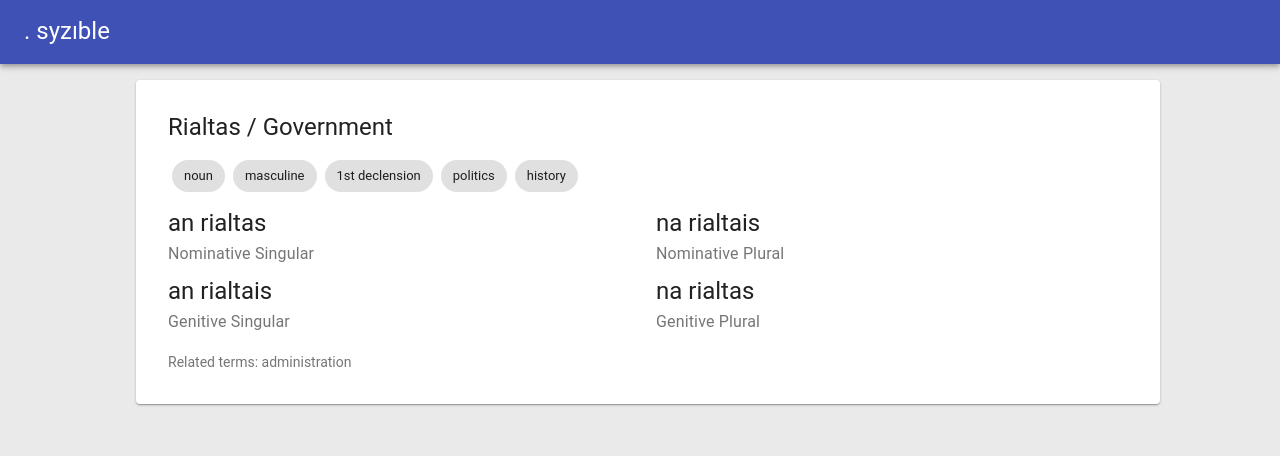
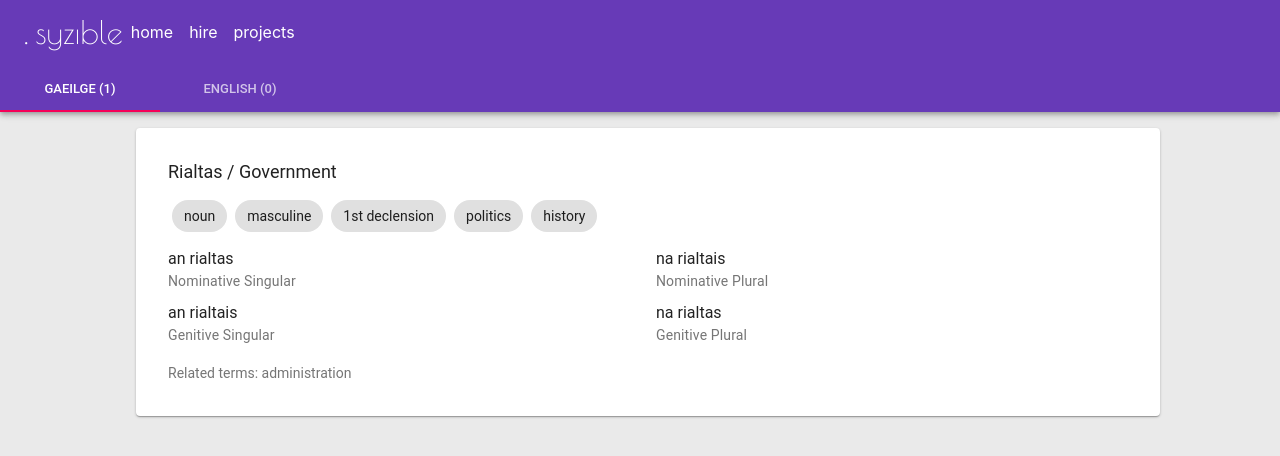
Before and after one commit to oflynned/Syzible, a React (Create React App) app in the folder ui/: page / in a window 1280 px wide. Shown: the top 456 px of the page. Built offline with nearby package versions, Linux system fonts and the light colour scheme.

Commit message:
add header component and delete navbar.js

```diff
--- a/ui/public/index.html
+++ b/ui/public/index.html
@@ -5,36 +5,14 @@
     <link rel="shortcut icon" href="%PUBLIC_URL%/favicon.ico">
     <meta name="viewport" content="width=device-width, initial-scale=1, shrink-to-fit=no">
     <meta name="theme-color" content="#000000">
-    <!--
-      manifest.json provides metadata used when your web app is added to the
-      homescreen on Android. See https://developers.google.com/web/fundamentals/web-app-manifest/
-    -->
+
     <link rel="manifest" href="%PUBLIC_URL%/manifest.json">
-    <!--
-      Notice the use of %PUBLIC_URL% in the tags above.
-      It will be replaced with the URL of the `public` folder during the build.
-      Only files inside the `public` folder can be referenced from the HTML.
-
-      Unlike "/favicon.ico" or "favicon.ico", "%PUBLIC_URL%/favicon.ico" will
-      work correctly both with client-side routing and a non-root public URL.
-      Learn how to configure a non-root public URL by running `npm run build`.
-    -->
-    <title>React App</title>
+    <title>Tearma</title>
   </head>
   <body>
     <noscript>
       You need to enable JavaScript to run this app.
     </noscript>
     <div id="root"></div>
-    <!--
-      This HTML file is a template.
-      If you open it directly in the browser, you will see an empty page.
-
-      You can add webfonts, meta tags, or analytics to this file.
-      The build step will place the bundled scripts into the <body> tag.
-
-      To begin the development, run `npm start` or `yarn start`.
-      To create a production bundle, use `npm run build` or `yarn build`.
-    -->
   </body>
 </html>
--- a/ui/src/App.js
+++ b/ui/src/App.js
@@ -1,9 +1,9 @@
 import React, { Component } from "react";
 import fetch from "isomorphic-fetch";
-import Navbar from "./navbar";
 
 import "./App.css";
 import TermCardList from "./components/termCardList";
+import WebsiteHeader from "./components/websiteHeader";
 
 export default class App extends Component {
 	constructor() {
@@ -34,7 +34,7 @@ export default class App extends Component {
 		const { results } = this.state;
 		return(
 			<div className="App">
-				<Navbar />
+				<WebsiteHeader />
 				<TermCardList results={results} />
 			</div>
 		);
--- a/ui/src/components/termCard.css
+++ b/ui/src/components/termCard.css
@@ -17,6 +17,6 @@
     margin-top: 16px;
 }
 
-h5 {
-    font-size: 50em;
-}
+.px-18 {
+    font-size: 18px
+ }
--- a/ui/src/components/termCard.jsx
+++ b/ui/src/components/termCard.jsx
@@ -52,39 +52,39 @@ export default class TermCard extends Component {
         return  <Card className="card">
                     <div className="contents">
                         <div>
-                            <Typography variant="h5" className="header">{this.capitalise(ga.term)} / {this.capitalise(en.term)}</Typography>
+                            <Typography style={{ fontSize: '18px' }} variant="h5" className="header">{this.capitalise(ga.term)} / {this.capitalise(en.term)}</Typography>
                         </div>
                         <div className="margin-content">
-                            <Chip label="noun" className="chip"/>
-                            <Chip label={ga.gender} className="chip"/>
-                            <Chip label={this.ordinate(ga.declension)} className="chip"/>
-                            <Chip label="politics" className="chip"/>
-                            <Chip label="history" className="chip"/>
+                            <Chip style={{ fontSize: '14px' }} label="noun" className="chip"/>
+                            <Chip style={{ fontSize: '14px' }} label={ga.gender} className="chip"/>
+                            <Chip style={{ fontSize: '14px' }} label={this.ordinate(ga.declension)} className="chip"/>
+                            <Chip style={{ fontSize: '14px' }} label="politics" className="chip"/>
+                            <Chip style={{ fontSize: '14px' }} label="history" className="chip"/>
                         </div>
                         <div className="margin-content">
                             <Grid container spacing={16}>
                                 <Grid item xs={6}>
-                                    <Typography variant="h5">{this.mutate(ga.mutations, "nominative", "singular")}</Typography>
-                                    <Typography variant="subtitle1" color="textSecondary">Nominative Singular</Typography>
+                                    <Typography style={{ fontSize: '16px' }} variant="h5">{this.mutate(ga.mutations, "nominative", "singular")}</Typography>
+                                    <Typography style={{ fontSize: '14px' }} variant="subtitle1" color="textSecondary">Nominative Singular</Typography>
                                 </Grid>
                                 <Grid item xs={6}>
-                                    <Typography variant="h5">{this.mutate(ga.mutations, "nominative", "plural")}</Typography>
-                                    <Typography variant="subtitle1" color="textSecondary">Nominative Plural</Typography>
+                                    <Typography style={{ fontSize: '16px' }} variant="h5">{this.mutate(ga.mutations, "nominative", "plural")}</Typography>
+                                    <Typography style={{ fontSize: '14px' }} variant="subtitle1" color="textSecondary">Nominative Plural</Typography>
                                 </Grid>
                             </Grid>
                             <Grid container spacing={16}>
                                 <Grid item xs={6}>
-                                    <Typography variant="h5">{this.mutate(ga.mutations, "genitive", "singular")}</Typography>
-                                    <Typography variant="subtitle1" color="textSecondary">Genitive Singular</Typography>
+                                    <Typography style={{ fontSize: '16px' }} variant="h5">{this.mutate(ga.mutations, "genitive", "singular")}</Typography>
+                                    <Typography style={{ fontSize: '14px' }} variant="subtitle1" color="textSecondary">Genitive Singular</Typography>
                                 </Grid>
                                 <Grid item xs={6}>
-                                    <Typography variant="h5">{this.mutate(ga.mutations, "genitive", "plural")}</Typography>
-                                    <Typography variant="subtitle1" color="textSecondary">Genitive Plural</Typography>
+                                    <Typography style={{ fontSize: '16px' }} variant="h5">{this.mutate(ga.mutations, "genitive", "plural")}</Typography>
+                                    <Typography style={{ fontSize: '14px' }} variant="subtitle1" color="textSecondary">Genitive Plural</Typography>
                                 </Grid>
                             </Grid>
                         </div>
                         <div className="margin-content">
-                            <Typography color="textSecondary">Related terms: administration</Typography>
+                            <Typography style={{ fontSize: '14px' }} color="textSecondary">Related terms: administration</Typography>
                         </div>
                     </div>
                 </Card>
--- /dev/null
+++ b/ui/src/components/websiteHeader.css
@@ -0,0 +1,19 @@
+.primary-font {
+    font-family: 'Poiret One', cursive;
+}
+
+.primary-colour {
+    background-color: #673AB7;
+}
+
+.px-40 {
+    font-size: 32px;
+}
+
+.link-margin {
+    margin: 0 8px;
+}
+
+.float-right {
+    float: right;
+}
--- /dev/null
+++ b/ui/src/components/websiteHeader.jsx
@@ -0,0 +1,42 @@
+import React, { Component } from "react";
+import AppBar from "@material-ui/core/AppBar";
+import Toolbar from "@material-ui/core/Toolbar";
+import Tabs from '@material-ui/core/Tabs';
+import Tab from '@material-ui/core/Tab';
+
+import "typeface-poiret-one"
+import './websiteHeader.css'
+
+export default class WebsiteHeader extends Component {
+    state = {
+        selected: 0
+    }
+
+    handleChange = (_event, selected) => {
+        this.setState({selected});
+    }
+
+    render() {
+        const { selected } = this.state
+
+        return(
+            <div>
+                <AppBar position="static" style={{ backgroundColor: "#673AB7" }}>
+                    <Toolbar>
+                        <span className="primary-font px-40">. syzıble</span>
+                        <div className="">
+                            <a className="link-margin">home</a>
+                            <a className="link-margin">hire</a>
+                            <a className="link-margin">projects</a>
+                        </div>
+                    </Toolbar>
+
+                    <Tabs value={selected} onChange={this.handleChange}>
+                        <Tab label="Gaeilge (1)" />
+                        <Tab label="English (0)" />
+                    </Tabs>
+                </AppBar>
+            </div>
+        );
+    }
+}
--- a/ui/src/navbar.js
+++ /dev/null
@@ -1,20 +0,0 @@
-import React from "react";
-import AppBar from "@material-ui/core/AppBar";
-import Toolbar from "@material-ui/core/Toolbar";
-import Typography from "@material-ui/core/Typography";
-
-const NavBar = () => {
-	return(
-		<div>
-			<AppBar position="static">
-				<Toolbar>
-					<Typography variant="h5" color="inherit">
-                    . syzıble
-					</Typography>
-				</Toolbar>
-			</AppBar>
-		</div>
-	);
-};
-
-export default NavBar;
```
Also changed, not shown: ui/src/components/navbar.jsx (deleted).
